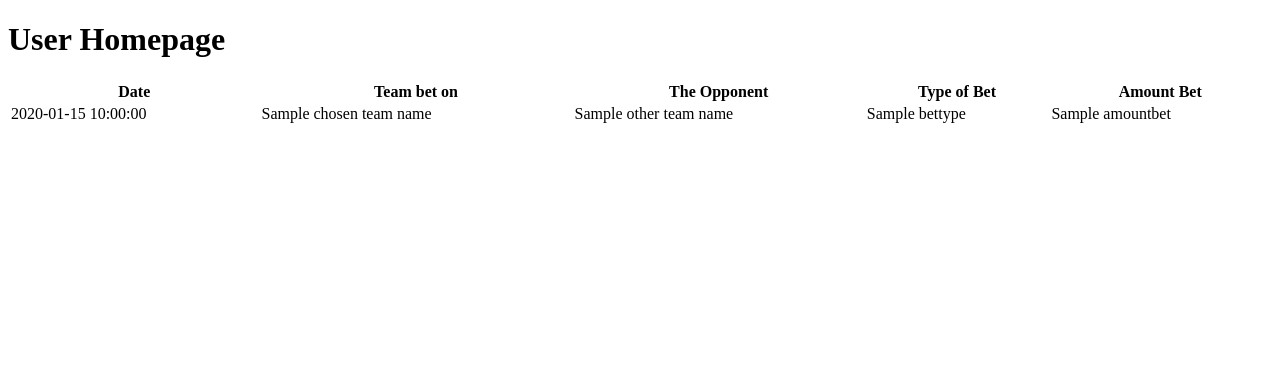
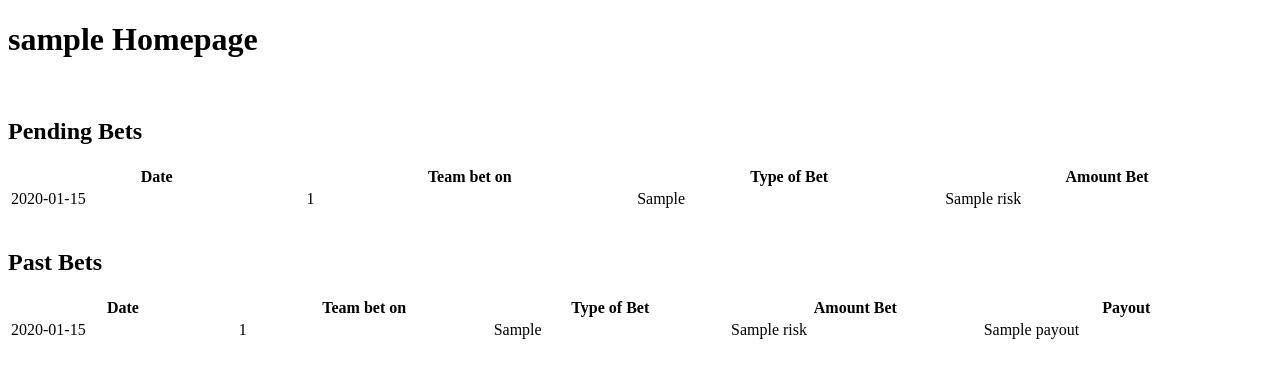
Before and after one commit to whipplem123/Online-Sportsbook, a Flask app: template templates/user.html in a window 1280 px wide. Shown: the top 378 px of the page. Run offline with Flask 2, Linux system fonts and the light colour scheme; the template is opened without the code that fills it: most values are stand-ins (such as "Sample title", 1, 10 or a date in 2020).

Commit message:
Shows data on user page

```diff
--- a/application.py
+++ b/application.py
@@ -114,6 +114,25 @@ def home_page_post():
 	# TODO: SHOW CONFIRMATION WINDOW
 	return redirect(url_for('home_page'))
 
+@app.route("/user")
+def user():
+	if not 'user' in session:
+		return redirect(url_for('index'))
+
+	# Establish SQL Connection
+	username = session['user']
+	conn = sql.connect(user='thesportsbook', password='ultimate', host='cs252-lab6-mariadb.cuxhokshop3s.us-east-2.rds.amazonaws.com', database='lab6')
+	cursor = conn.cursor(buffered=True)
+
+	# Get current bets
+	cursor.execute("select date, team_id, bet_type, risk from current_bets where username = %s", (username,))
+	current_bet_list = cursor.fetchall()
+	cursor.execute("select date, team_id, bet_type, risk, payout from past_bets where username = %s limit 20", (username,))
+	past_bet_list = cursor.fetchall()
+	conn.close()
+
+	return render_template("user.html", username=username, current_bet_list=current_bet_list, past_bet_list=past_bet_list)
+
 if __name__ == "__main__":
 	application.debug = True
 	application.run()
--- a/templates/user.html
+++ b/templates/user.html
@@ -7,22 +7,46 @@
 </head>
 
 <body>
-<h1>User Homepage</h1>
+<h1> {{ username }} Homepage</h1>
+
+<br>
+<h2>Pending Bets</h2>
 <table style="width:100%">
 <tr>
 	<th>Date</th>
 	<th>Team bet on</th>
-	<th>The Opponent</th>
 	<th>Type of Bet</th>
 	<th>Amount Bet</th>
 </tr>
+{% for (date, team_id, bet_type, risk) in current_bet_list %}
 <tr>
 	<td>{{ date }}</td>
-	<td>{{ chosenTeamName }}</td>
-	<td>{{ otherTeamName }}</td>
-	<td>{{ bettype }}</td>
-	<td>{{ amountbet }}</td>
+	<td>{{ team_id }}</td>
+	<td>{{ bet_type }}</td>
+	<td>{{ risk }}</td>
 </tr>
+{% endfor %}
+</table>
+
+<br>
+<h2>Past Bets</h2>
+<table style="width:100%">
+<tr>
+	<th>Date</th>
+	<th>Team bet on</th>
+	<th>Type of Bet</th>
+	<th>Amount Bet</th>
+	<th>Payout</th>
+</tr>
+{% for (date, team_id, bet_type, risk, payout) in past_bet_list %}
+<tr>
+	<td>{{ date }}</td>
+	<td>{{ team_id }}</td>
+	<td>{{ bet_type }}</td>
+	<td>{{ risk }}</td>
+	<td>{{ payout }}</td>
+</tr>
+{% endfor %}
 </table>
 
 
```
